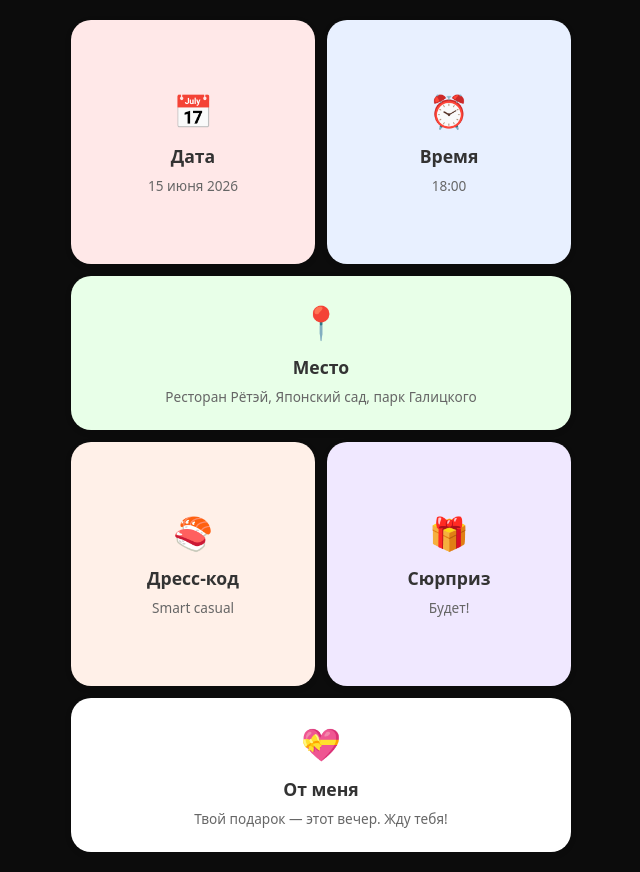
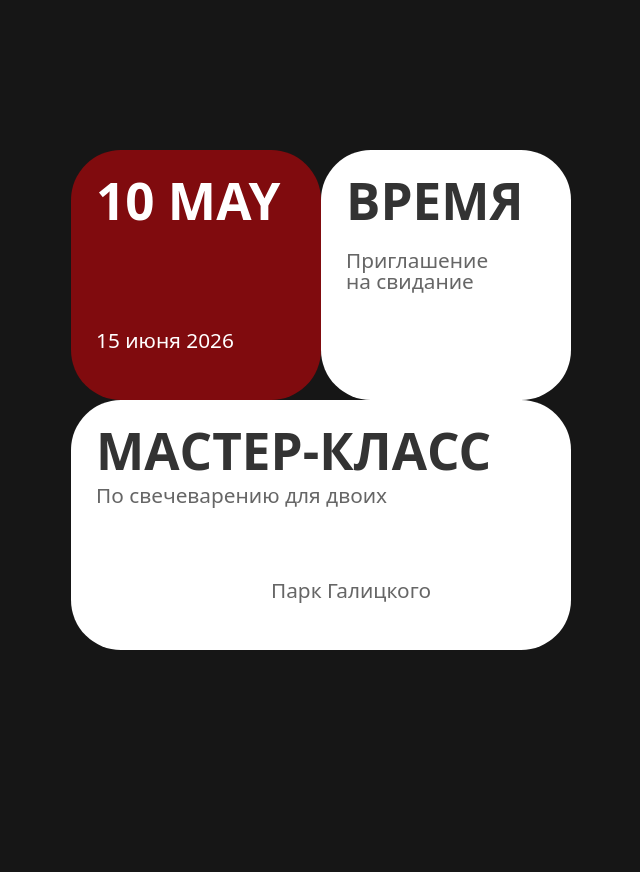
Before and after one commit to MakienkoAS/event, a plain HTML site: page index.html in a window 1280 px wide. Shown: the whole page, without its empty margins (319-959 px from the left). After the commit the page ends 800 px from the top, so only its background shows below. Drawn offline with Linux system fonts and the light colour scheme.

Commit message:
Add files via upload

```diff
--- a/index.html
+++ b/index.html
@@ -5,122 +5,126 @@
     <meta name="viewport" content="width=device-width, initial-scale=1.0, viewport-fit=cover">
     <title>Открытка</title>
     <style>
+
+		/* Сброс стандартных отступов */
 		* {
 			margin: 0;
 			padding: 0;
 			box-sizing: border-box;
 		}
 
+		/* Настройки фона */
 		body {
-            background: #0C0C0C;
+			background: #161616;     /* Цвет */
 			font-family: system-ui, -apple-system, sans-serif;
-            padding: 20px;
+			padding: 0px;     /* Внутернние отступы от краев экрана */
 			min-height: 100vh;
 			display: flex;
 			justify-content: center;
 			align-items: center;
 		}
 
-        /* Сетка — 2 колонки */
+		/* Сетка */
 		.grid {
 			max-width: 500px;
 			width: 100%;
 			display: grid;
 			grid-template-columns: 1fr 1fr;
-            gap: 12px;
+			gap: 0px;     /* Расстояние между блоками */
 		}
 
-        /* Базовый стиль для всех блоков */
+		/* Стиль для всех блоков */
 		.item {
+			position: relative;
 			background: white;
-            border-radius: 20px;
-            padding: 24px 16px;
-            text-align: center;
-            box-shadow: 0 2px 8px rgba(0,0,0,0.05);
+			border-radius: 50px;     /* Скругление краев */
 		}
 
-        /* Квадраты (по умолчанию) — квадрат через aspect-ratio */
+		/* Квадрат */
 		.square {
 			aspect-ratio: 1 / 1;
-            display: flex;
-            flex-direction: column;
-            justify-content: center;
-            align-items: center;
 		}
 
-        /* Прямоугольник на всю ширину (2 колонки) */
+		/* Прямоугольник */
 		.full-width {
 			grid-column: span 2;
+			aspect-ratio: 2 / 1;
 		}
 
-        /* Пример оформления (настройте под себя) */
+		.custom-block {
+			position: relative;
+		}
+
+		.abs {
+			position: absolute;
+		}
+
+		/* Оформление текста внутри блоков */
 		.item h3 {
-            font-size: 1.1rem;
-            margin-bottom: 8px;
+			font-size: 3.2rem;     /* Размер шрифта */
+			line-height: 1;
 			color: #333;
 		}
 
 		.item p {
-            font-size: 0.85rem;
+			font-size: 1.3rem;
+			line-height: 1;
 			color: #666;
 		}
 
 		.icon {
 			font-size: 2rem;
-            margin-bottom: 12px;
 		}
 
-        /* Разные фоны для наглядности (уберите или замените) */
-        .item:nth-child(1) { background: #ffe8e8; }
-        .item:nth-child(2) { background: #e8f0ff; }
-        .item:nth-child(3) { background: #e8ffe8; }
-        .item:nth-child(4) { background: #fff0e8; }
-        .item:nth-child(5) { background: #f0e8ff; }
+		/* Настройка текста */
+		.item .text-1 {
+			color: #FFFFFF;
+		}
+
+		.item .text-2 {
+			color:#000000;
+		}
+
+		.item .text-3 {
+			color: #000000;
+		}
+
+		/* Цвета блоков */
+		.block-1 {
+			background: #800B0E;
+		}
+
+		.block-2 {
+			background: #ff6b6b;
+		}
+
+		.block-3{
+			background: #ff6b6b;
+		}
+
     </style>
 </head>
 <body>
     <div class="grid">
 
-        <!-- Квадрат 1 -->
-        <div class="item square">
-            <div class="icon">📅</div>
-            <h3>Дата</h3>
-            <p>15 июня 2026</p>
+		<div class="item square block-1">
+			<h3 class="abs text-1" style="left: 25px; top: 25px;">10 MAY</h3>
+			<p class="abs text-1" style="left: 25px; top: 180px;">15 июня 2026</p>
 		</div>
 
-        <!-- Квадрат 2 -->
 		<div class="item square">
-            <div class="icon">⏰</div>
-            <h3>Время</h3>
-            <p>18:00</p>
+			<h3 class="abs" style="left: 25px; top: 25px;">ВРЕМЯ</h3>
+			<p class="abs" style="left: 25px; top: 100px;">Приглашение <br> на свидание</p>
 		</div>
 
-        <!-- Прямоугольник на всю ширину -->
 		<div class="item full-width">
-            <div class="icon">📍</div>
-            <h3>Место</h3>
-            <p>Ресторан Рётэй, Японский сад, парк Галицкого</p>
+			<div>
+				<h3 class="abs" style="left: 25px; top: 25px;">МАСТЕР-КЛАСС</h3>
+				<p class="abs" style="left: 25px; top: 85px;">По свечеварению для двоих</p>
 			</div>
-
-        <!-- Квадрат 3 -->
-        <div class="item square">
-            <div class="icon">🍣</div>
-            <h3>Дресс-код</h3>
-            <p>Smart casual</p>
+			<div>
+				<p class="abs" style="left: 200px; top: 180px;">Парк Галицкого</p>
 			</div>
-
-        <!-- Квадрат 4 -->
-        <div class="item square">
-            <div class="icon">🎁</div>
-            <h3>Сюрприз</h3>
-            <p>Будет!</p>
-        </div>
-
-        <!-- Ещё один прямоугольник (опционально) -->
-        <div class="item full-width">
-            <div class="icon">💝</div>
-            <h3>От меня</h3>
-            <p>Твой подарок — этот вечер. Жду тебя!</p>
 		</div>
 
 	</div>
```
Lines whose indentation alone changed are shown as unchanged.
